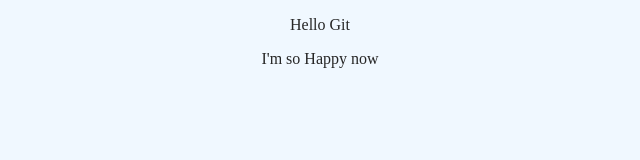
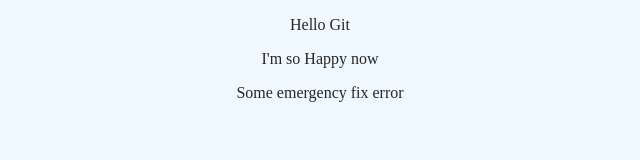
Before and after one commit to xorenir/hello-git, a plain HTML site: page index.html in a window 1280 px wide. Shown: the whole page, without its empty margins (320-960 px from the left). Drawn offline with Linux system fonts and the light colour scheme.

Commit message:
Update index.html with emergency fix

```diff
--- a/index.html
+++ b/index.html
@@ -10,5 +10,6 @@
 <body>
     <p>Hello Git</p>
     <p>I'm so Happy now</p>
+    <p>Some emergency fix error</p>
 </body>
 </html>
```
